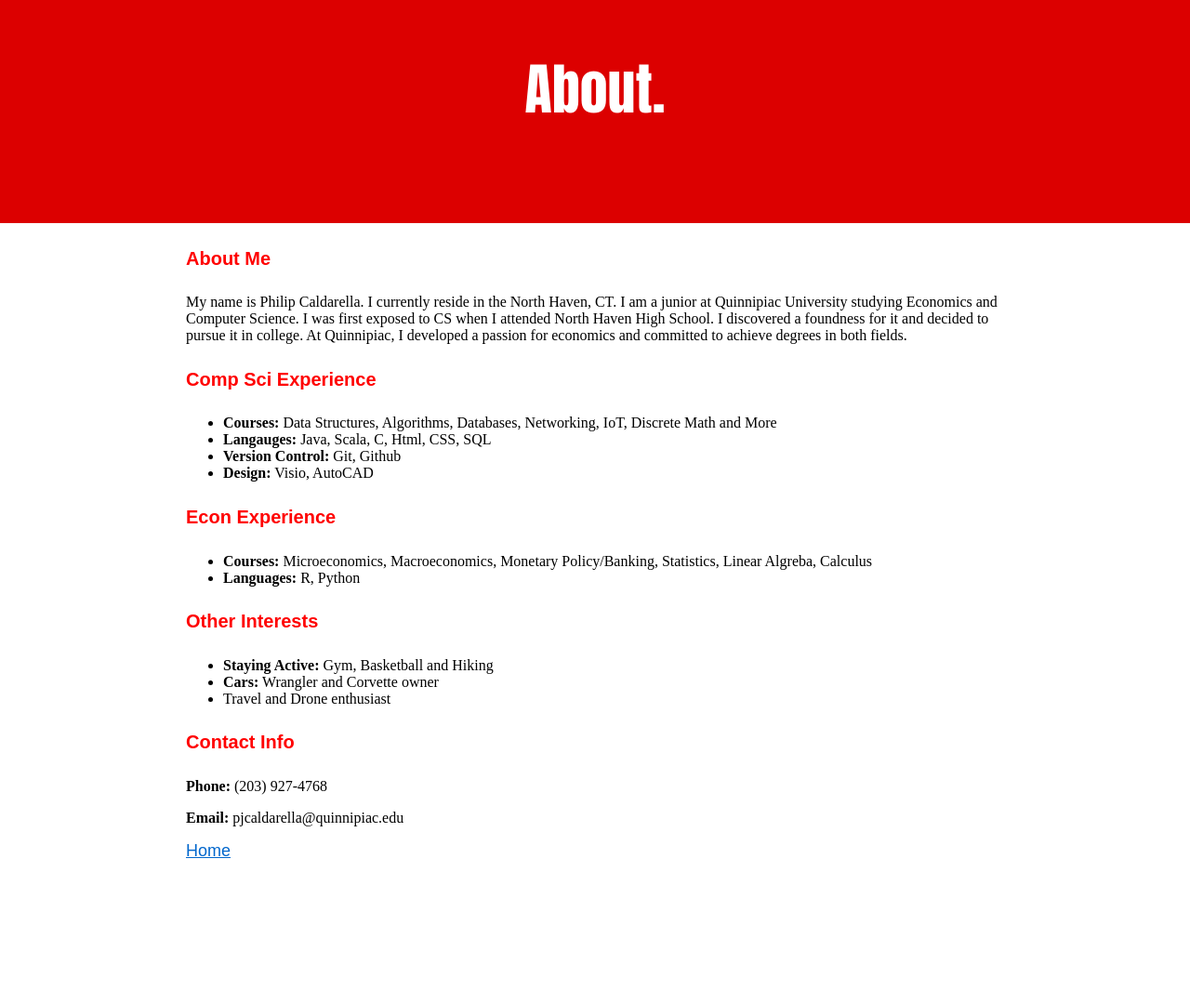
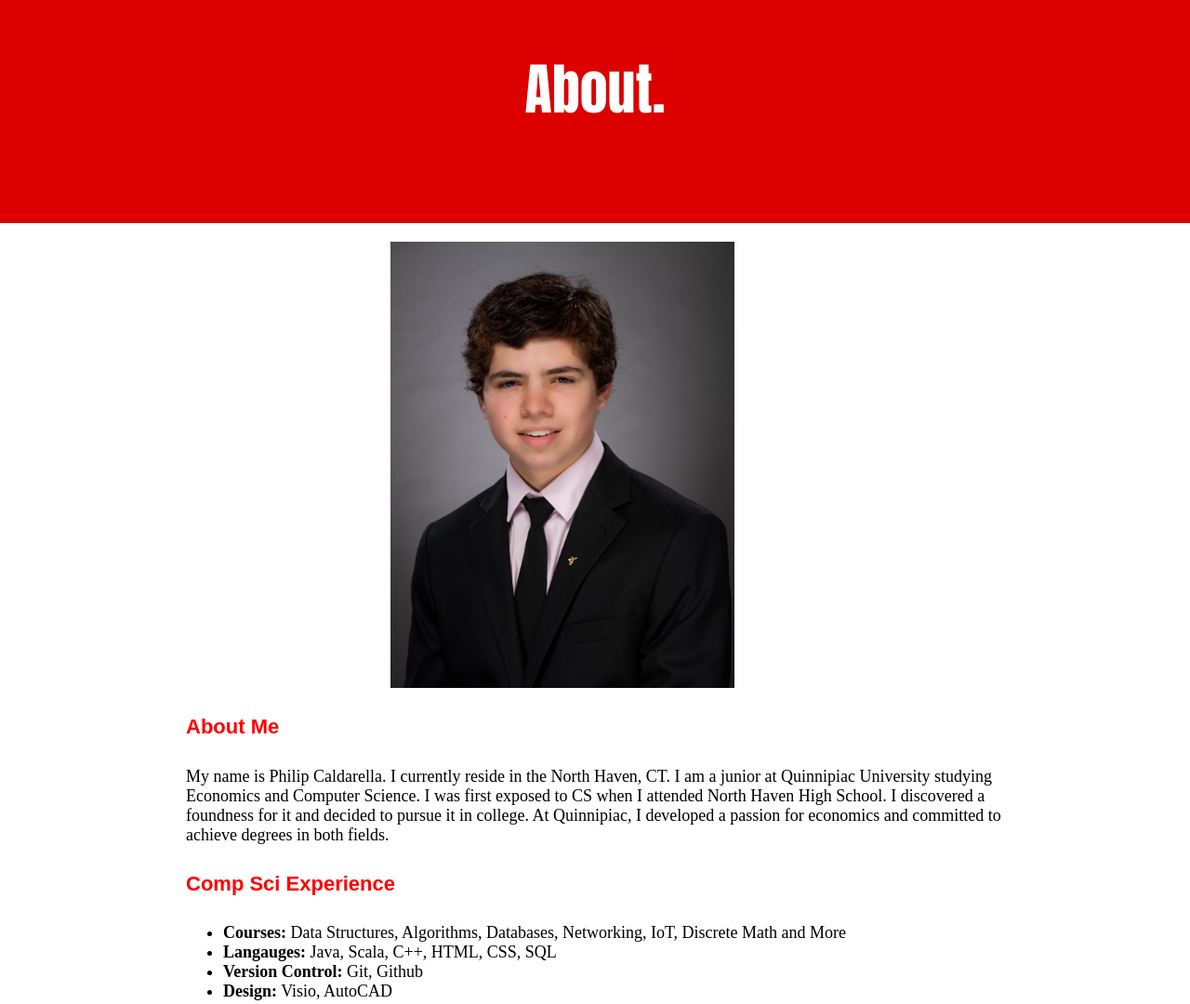
Before and after one commit to hawkeyephil/hawkeyephil.github.io, a plain HTML site: page about.html in a window 1280 px wide. Shown: the top 1080 px of the page at 93% size. Before the commit the page ends 946 px from the top, so only its background shows below. Drawn offline with Linux system fonts and the light colour scheme.

Commit message:
Photo/Github Links/Edits

```diff
--- a/about.html
+++ b/about.html
@@ -9,7 +9,10 @@
             <h1 class="headerText">About.</h1>
         </div>
 
-        <div class="margins">
+         <div class="margins">
+            <div class="mainImage">
+                <img src="./images/LinkedIn Headshot.jpg" width="370" height="480">
+            </div>
             <h4>About Me</h4>
             <p>
                 My name is Philip Caldarella. I currently reside in the North Haven, CT.
@@ -23,7 +26,7 @@
             <p>
                 <ul>
                     <li><strong>Courses:</strong> Data Structures, Algorithms, Databases, Networking, IoT, Discrete Math and More</li>
-                    <li><strong>Langauges:</strong> Java, Scala, C, Html, CSS, SQL</li>
+                    <li><strong>Langauges:</strong> Java, Scala, C++, HTML, CSS, SQL</li>
                     <li><strong>Version Control:</strong> Git, Github</li>
                     <li><strong>Design:</strong> Visio, AutoCAD</li>
                 </ul>
@@ -42,9 +45,9 @@
             <h4>Other Interests</h4>
             <p>
                 <ul>
-                    <li><Strong>Staying Active:</Strong> Gym, Basketball and Hiking</li>
-                    <li><strong>Cars:</strong> Wrangler and Corvette owner</li>
-                    <li>Travel and Drone enthusiast</li>
+                    <li><strong>Staying Active:</strong> Gym, Basketball and Hiking</li>
+                    <li><strong>Cars:</strong> Wrangler and Corvette Owner</li>
+                    <li><strong>Travel</strong> and <strong>Drone</strong> Enthusiast</li>
                 </ul>
             </p>
 
--- a/styles.css
+++ b/styles.css
@@ -1,12 +1,12 @@
 h4 {
     font-family: Arial;
-    font-size: 20;
+    font-size: 22;
     color: rgb(255, 0, 0)
 }
 
 p {
     font-family: 'Times New Roman';
-    font-size: 16;
+    font-size: 18;
     color: black;
 }
 
@@ -15,6 +15,12 @@ a {
     font-size: 18;
     color: rgb(0, 102, 204);
     margin-right: 10px;
+}
+
+li {
+    font-family: 'Times New Roman';
+    font-size: 18;
+    color: black;
 }
 
 .headerBackground {
@@ -56,3 +62,7 @@ a {
     margin-left: 200;
     margin-right: 200;
 }
+
+.mainImage {
+    margin-left: 220;
+}
```
Also changed, not shown: index.html (+7 -2 lines), projects.html (+6 -4 lines), images/LinkedIn Headshot.jpg (added).
